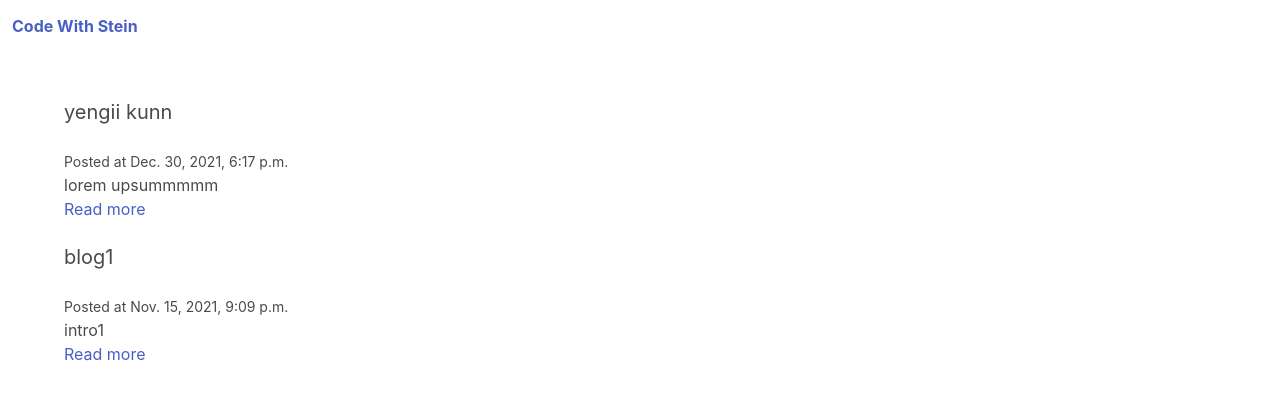
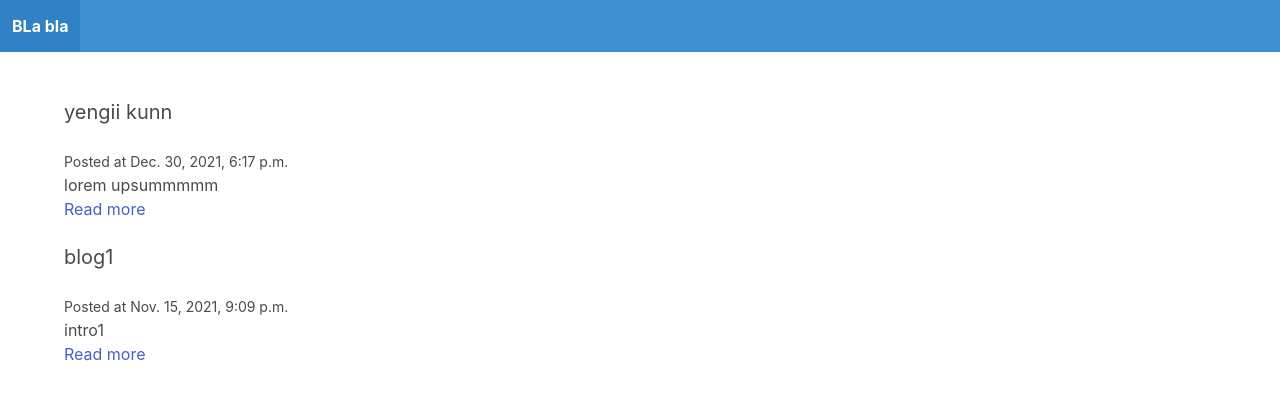
Before and after one commit to AAbdurakhmanov/blogsite_with_py_django, a Django app: page / in a window 1280 px wide. Shown: the top 400 px of the page. Run offline with Django 3.2, Linux system fonts and the light colour scheme; data comes from the database, SQL or seed files in the repository.

Commit message:
ch nav-clr

```diff
--- a/blogapp/templates/blogapp/base.html
+++ b/blogapp/templates/blogapp/base.html
@@ -7,9 +7,9 @@
     <link rel="stylesheet" href="https://cdn.jsdelivr.net/npm/bulma@0.9.1/css/bulma.min.css">
   </head>
   <body>
-    <nav class="navbar">
+    <nav class="navbar is-info">
       <div class="navbar-brand">
-        <a href="/" class="navbar-item"><strong>Code With Stein</strong></a>
+        <a href="/" class="navbar-item"><strong>BLa bla</strong></a>
       </div>
     </nav>
 
```
